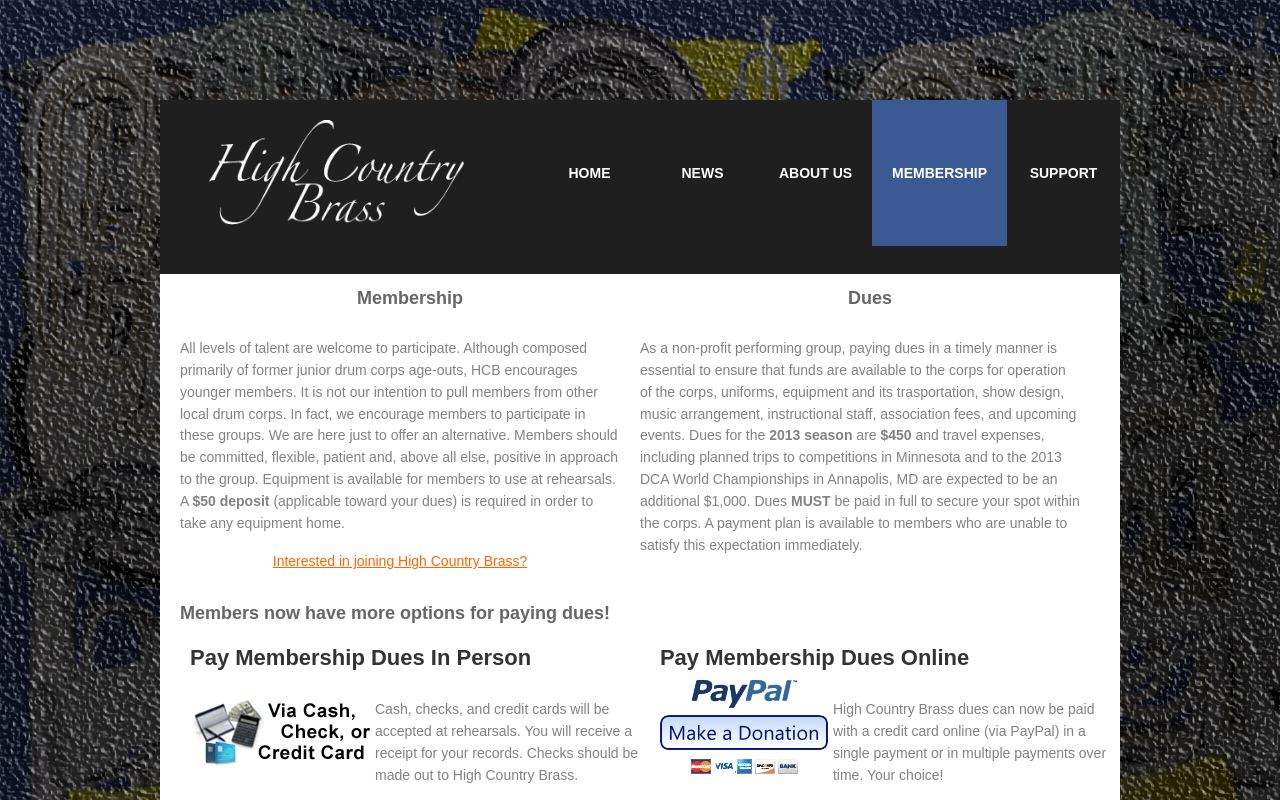
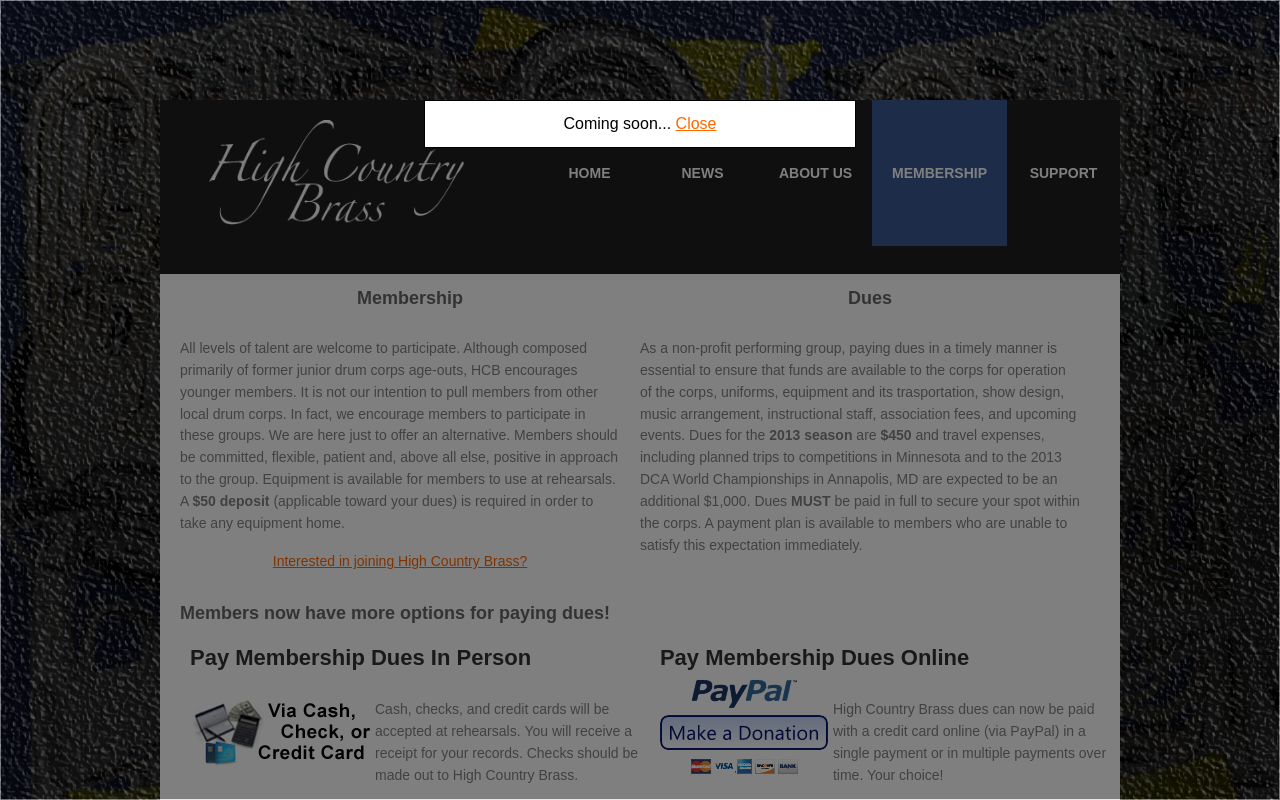
Before and after one commit to vanhoesen/HighCountryBrassRepository, a plain HTML site: page membership.html in a window 1280 px wide. Both pictures are taken after a click on the link "Interested in joining High Country Brass?". Shown: the top 800 px of the page. Drawn offline with Linux system fonts and the light colour scheme.

Commit message:
started membership form

```diff
--- a/_notes/dwsync.xml
+++ b/_notes/dwsync.xml
@@ -11,9 +11,9 @@
 <file name=".DS_Store" server="69.24.78.112" local="3441883558" remote="321191131149171412" Dst="-1" />
 <file name=".DS_Store" server="69.24.78.112/repo/" local="3441883558" remote="321191131149171472" Dst="-1" />
 <file name="aboutUs.html" server="69.24.78.112/repo/" local="3441755964" remote="321191131149171532" Dst="-1" />
-<file name="home.html" server="69.24.78.112/repo/" local="3441965002" remote="321191131149252472" Dst="-1" />
+<file name="home.html" server="69.24.78.112/repo/" local="3441967902" remote="321191131149255472" Dst="-1" />
 <file name="index.html" server="69.24.78.112/repo/" local="3441712091" remote="321191131149171532" Dst="-1" />
-<file name="membership.html" server="69.24.78.112/repo/" local="3441755949" remote="321191131149171532" Dst="-1" />
+<file name="membership.html" server="69.24.78.112/repo/" local="3441968379" remote="321191131149255832" Dst="-1" />
 <file name="news.html" server="69.24.78.112/repo/" local="3441755982" remote="321191131149171532" Dst="-1" />
 <file name="support.html" server="69.24.78.112/repo/" local="3441966356" remote="321191131149253792" Dst="-1" />
 </dwsync>
--- a/membership.html
+++ b/membership.html
@@ -1,5 +1,67 @@
 <!DOCTYPE html PUBLIC "-//W3C//DTD XHTML 1.0 Transitional//EN" "http://www.w3.org/TR/xhtml1/DTD/xhtml1-transitional.dtd">
 <html xmlns="http://www.w3.org/1999/xhtml">
+<style>
+#shade {
+	visibility: hidden;
+	z-index: 999;
+	position: fixed;
+    top:0;
+    left:0;
+    bottom:0;
+    right:0;
+    background:#000000;
+    opacity: .5;
+    -moz-opacity: .5;
+    filter: alpha(opacity=50);
+    border:1px solid #cecece;
+}
+#popup {
+     visibility: hidden;
+     position: absolute;
+     left: 0px;
+     top: 0px;
+     width:100%;
+     height:100%;
+     text-align:center;
+     z-index: 1000;
+}
+#popup div {
+     width:400px;
+     margin: 100px auto;
+     background-color: #fff;
+     border:1px solid #000;
+     padding:15px;
+     text-align:center;
+}
+</style>
+<script>
+function join() {
+	sh = document.getElementById("shade");
+	sh.style.visibility = "visible";
+	el = document.getElementById("popup");
+	el.style.visibility = "visible";
+}
+
+function closeJoin() {
+	sh = document.getElementById("shade");
+	sh.style.visibility = "hidden";
+	el = document.getElementById("popup");
+	el.style.visibility = "hidden";
+}
+
+function submitJoin() {
+
+	closeNewsLetterSignUp();
+}
+</script>
+<div id="shade">
+</div>
+<div id="popup">
+	<div>
+    	Coming soon...
+    	<a href="#" onclick="closeJoin()">Close</a>
+    </div>
+</div>
  <head>
   <meta http-equiv="Content-Type" content="text/html; charset=UTF-8" />
   <title>High Country Brass - MEMBERSHIP</title>
--- a/scripts/_notes/dwsync.xml
+++ b/scripts/_notes/dwsync.xml
@@ -7,7 +7,7 @@
 <file name="menu_selection.js" server="69.24.78.112/new/" local="3440335384" remote="321191131147623652" Dst="-1" />
 <file name=".htaccess" server="69.24.78.112/repo/" local="3441963871" remote="321191131149252472" Dst="-1" />
 <file name="blank.gif" server="69.24.78.112/repo/" local="3441963871" remote="321191131149252472" Dst="-1" />
-<file name="browser-compatibility.js" server="69.24.78.112/repo/" local="3441966357" remote="321191131149253792" Dst="-1" />
+<file name="browser-compatibility.js" server="69.24.78.112/repo/" local="3441968007" remote="321191131149255472" Dst="-1" />
 <file name="menu_selection.js" server="69.24.78.112/repo/" local="3440335384" remote="321191131149171532" Dst="-1" />
 <file name="PIE.htc" server="69.24.78.112/repo/" local="3441963871" remote="321191131149252472" Dst="-1" />
 </dwsync>
--- a/stylesheets/_notes/dwsync.xml
+++ b/stylesheets/_notes/dwsync.xml
@@ -14,6 +14,6 @@
 <file name="layout-css-2.css" server="69.24.78.112/repo/" local="3440264043" remote="321191131149171532" Dst="-1" />
 <file name="layout-css-3-dw.css" server="69.24.78.112/repo/" local="3441713543" remote="321191131149171532" Dst="-1" />
 <file name="layout-css-3-ie.css" server="69.24.78.112/repo/" local="3441713543" remote="321191131149171532" Dst="-1" />
-<file name="layout-css-3.css" server="69.24.78.112/repo/" local="3441966355" remote="321191131149253792" Dst="-1" />
-<file name="reset.css" server="69.24.78.112/repo/" local="3441966356" remote="321191131149253792" Dst="-1" />
+<file name="layout-css-3.css" server="69.24.78.112/repo/" local="3441966667" remote="321191131149255472" Dst="-1" />
+<file name="reset.css" server="69.24.78.112/repo/" local="3441966667" remote="321191131149255472" Dst="-1" />
 </dwsync>
```
